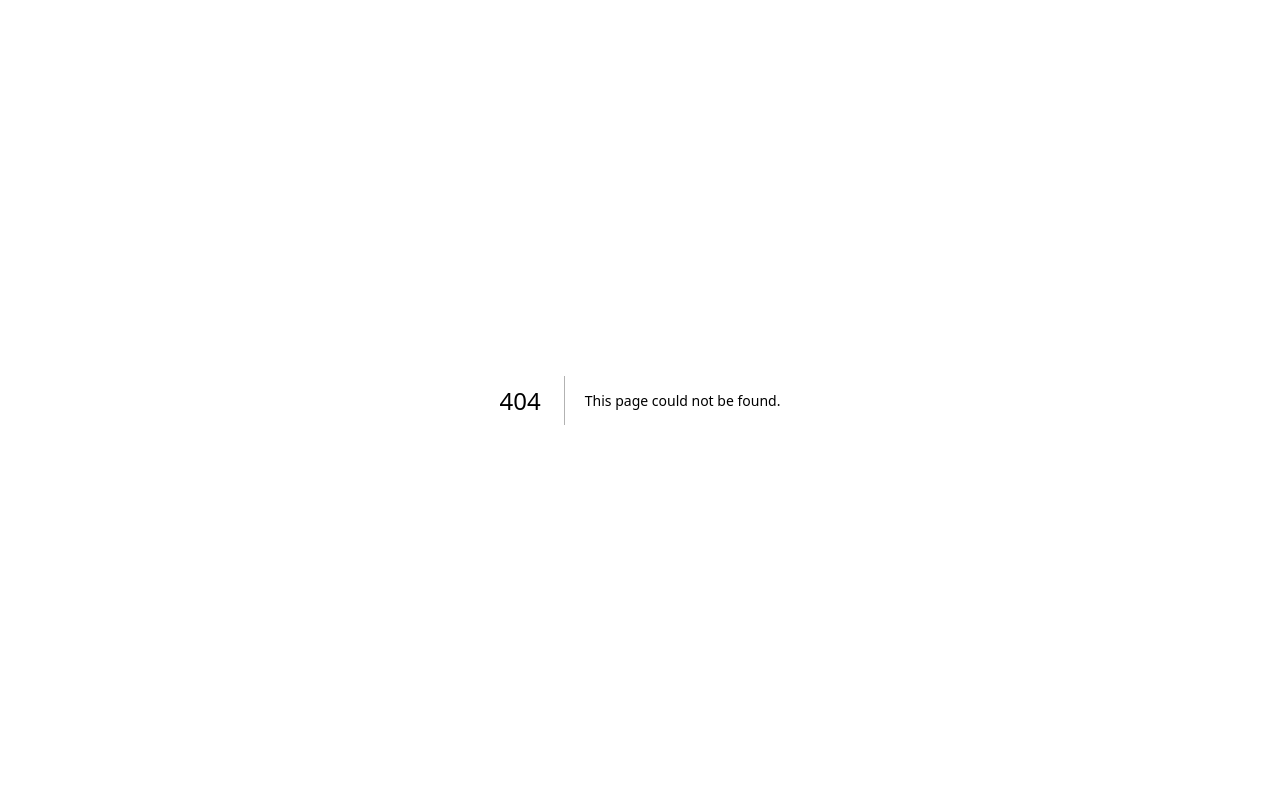
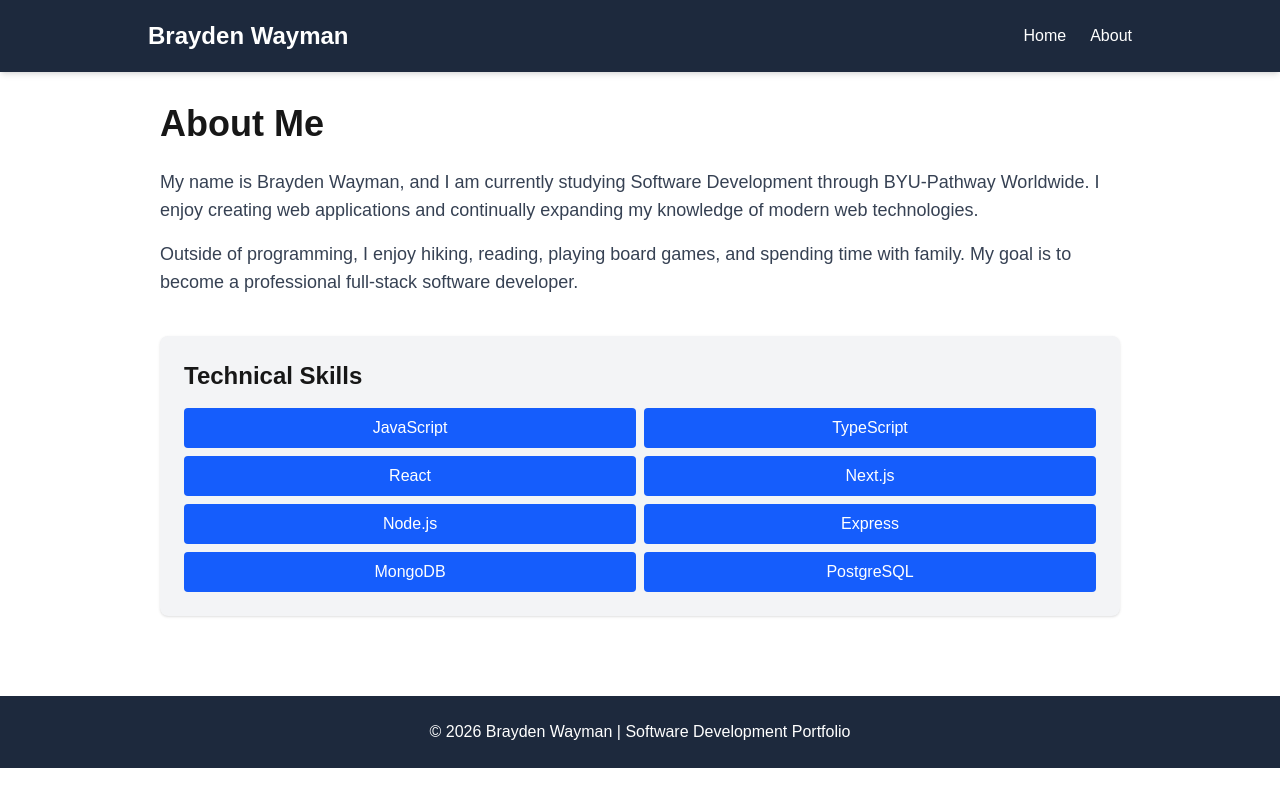
Before and after one commit to brayden0618/wdd430-portfolio, a Next.js app: page /about in a window 1280 px wide. Before the commit this address had no page. Built offline with nearby package versions, Linux system fonts and the light colour scheme.

Commit message:
First assignment

```diff
--- /dev/null
+++ b/app/about/page.tsx
@@ -0,0 +1,38 @@
+import SkillCard from "@/components/SkillCard";
+
+export default function About() {
+  return (
+    <main className="max-w-5xl mx-auto p-8">
+      <h2 className="text-4xl font-bold mb-6">
+        About Me
+      </h2>
+
+      <p className="text-lg text-gray-700 mb-4">
+        My name is Brayden Wayman, and I am currently studying Software
+        Development through BYU-Pathway Worldwide. I enjoy creating web
+        applications and continually expanding my knowledge of modern web
+        technologies.
+      </p>
+
+      <p className="text-lg text-gray-700 mb-6">
+        Outside of programming, I enjoy hiking, reading, playing board games,
+        and spending time with family. My goal is to become a professional
+        full-stack software developer.
+      </p>
+
+      <SkillCard
+        title="Technical Skills"
+        skills={[
+          "JavaScript",
+          "TypeScript",
+          "React",
+          "Next.js",
+          "Node.js",
+          "Express",
+          "MongoDB",
+          "PostgreSQL",
+        ]}
+      />
+    </main>
+  );
+}
--- /dev/null
+++ b/app/api/hello/route.ts
@@ -0,0 +1,5 @@
+export async function GET() {
+  return Response.json({
+    message: "Hello from Brayden's Next.js Portfolio!",
+  });
+}
--- a/app/layout.tsx
+++ b/app/layout.tsx
@@ -1,21 +1,7 @@
-import type { Metadata } from "next";
-import { Geist, Geist_Mono } from "next/font/google";
 import "./globals.css";
 
-const geistSans = Geist({
-  variable: "--font-geist-sans",
-  subsets: ["latin"],
-});
-
-const geistMono = Geist_Mono({
-  variable: "--font-geist-mono",
-  subsets: ["latin"],
-});
-
-export const metadata: Metadata = {
-  title: "Create Next App",
-  description: "Generated by create next app",
-};
+import Header from "@/components/Header";
+import Footer from "@/components/Footer";
 
 export default function RootLayout({
   children,
@@ -23,11 +9,14 @@ export default function RootLayout({
   children: React.ReactNode;
 }>) {
   return (
-    <html
-      lang="en"
-      className={`${geistSans.variable} ${geistMono.variable} h-full antialiased`}
-    >
-      <body className="min-h-full flex flex-col">{children}</body>
+    <html lang="en">
+      <body>
+        <Header />
+
+        {children}
+
+        <Footer />
+      </body>
     </html>
   );
 }
--- a/app/page.tsx
+++ b/app/page.tsx
@@ -1,65 +1,63 @@
-import Image from "next/image";
+import ProjectList from "@/components/ProjectList";
+
+const projects = [
+  {
+    title: "Movie Rental Tracker",
+    description:
+      "A full-stack application for managing movie rentals with user authentication and CRUD functionality. This project was built as a team final project for a software development course.",
+    technologies: [
+      "Node.js",
+      "Express",
+      "MongoDB",
+      "Passport",
+      "JWT",
+    ],
+    link: "https://github.com/jsbowen79/MovieRentalTracker",
+    //This was a team final project, that's why the link is to a different GitHub account. I was a contributor to this project, and my contributions can be seen in the commit history.
+  },
+
+  {
+    title: "Sports API",
+    description:
+      "A REST API for managing sports teams and players using MongoDB.",
+    technologies: [
+      "Node.js",
+      "MongoDB",
+      "Express",
+      "Swagger",
+    ],
+    link: "https://github.com/brayden0618/sports-API",
+  },
+
+  {
+    title: "Video Game Survey",
+    description:
+      "A website that recommends video games based on user preferences.",
+    technologies: [
+      "HTML",
+      "CSS",
+      "JavaScript",
+    ],
+    link: "https://github.com/brayden0618/myfinalproject",
+  },
+];
 
 export default function Home() {
   return (
-    <div className="flex flex-col flex-1 items-center justify-center bg-zinc-50 font-sans dark:bg-black">
-      <main className="flex flex-1 w-full max-w-3xl flex-col items-center justify-between py-32 px-16 bg-white dark:bg-black sm:items-start">
-        <Image
-          className="dark:invert"
-          src="/next.svg"
-          alt="Next.js logo"
-          width={100}
-          height={20}
-          priority
-        />
-        <div className="flex flex-col items-center gap-6 text-center sm:items-start sm:text-left">
-          <h1 className="max-w-xs text-3xl font-semibold leading-10 tracking-tight text-black dark:text-zinc-50">
-            To get started, edit the page.tsx file.
-          </h1>
-          <p className="max-w-md text-lg leading-8 text-zinc-600 dark:text-zinc-400">
-            Looking for a starting point or more instructions? Head over to{" "}
-            <a
-              href="https://vercel.com/templates?framework=next.js&utm_source=create-next-app&utm_medium=appdir-template-tw&utm_campaign=create-next-app"
-              className="font-medium text-zinc-950 dark:text-zinc-50"
-            >
-              Templates
-            </a>{" "}
-            or the{" "}
-            <a
-              href="https://nextjs.org/learn?utm_source=create-next-app&utm_medium=appdir-template-tw&utm_campaign=create-next-app"
-              className="font-medium text-zinc-950 dark:text-zinc-50"
-            >
-              Learning
-            </a>{" "}
-            center.
-          </p>
-        </div>
-        <div className="flex flex-col gap-4 text-base font-medium sm:flex-row">
-          <a
-            className="flex h-12 w-full items-center justify-center gap-2 rounded-full bg-foreground px-5 text-background transition-colors hover:bg-[#383838] dark:hover:bg-[#ccc] md:w-[158px]"
-            href="https://vercel.com/new?utm_source=create-next-app&utm_medium=appdir-template-tw&utm_campaign=create-next-app"
-            target="_blank"
-            rel="noopener noreferrer"
-          >
-            <Image
-              className="dark:invert"
-              src="/vercel.svg"
-              alt="Vercel logomark"
-              width={16}
-              height={16}
-            />
-            Deploy Now
-          </a>
-          <a
-            className="flex h-12 w-full items-center justify-center rounded-full border border-solid border-black/[.08] px-5 transition-colors hover:border-transparent hover:bg-black/[.04] dark:border-white/[.145] dark:hover:bg-[#1a1a1a] md:w-[158px]"
-            href="https://nextjs.org/docs?utm_source=create-next-app&utm_medium=appdir-template-tw&utm_campaign=create-next-app"
-            target="_blank"
-            rel="noopener noreferrer"
-          >
-            Documentation
-          </a>
-        </div>
-      </main>
-    </div>
+    <main className="max-w-5xl mx-auto p-8">
+      <section className="text-center mb-12">
+        <h1 className="text-5xl font-bold mb-4">
+          Brayden Wayman Portfolio
+        </h1>
+
+        <p className="text-lg text-gray-700">
+          Hello there! I am a Software Development student at BYU-Pathway Worldwide
+          with experience building full-stack web applications using JavaScript,
+          Node.js, Express, MongoDB, PostgreSQL, React, and I am currently learning Next.js.
+        </p>
+      </section>
+
+      <ProjectList projects={projects} />
+    </main>
   );
 }
--- /dev/null
+++ b/components/Footer.tsx
@@ -0,0 +1,12 @@
+export default function Footer() {
+  return (
+    <footer className="bg-slate-800 text-white py-6 mt-12">
+      <div className="text-center">
+        <p>
+          © {new Date().getFullYear()} Brayden Wayman | Software Development
+          Portfolio
+        </p>
+      </div>
+    </footer>
+  );
+}
--- /dev/null
+++ b/components/Header.tsx
@@ -0,0 +1,27 @@
+import Link from "next/link";
+
+export default function Header() {
+  return (
+    <header className="bg-slate-800 text-white shadow-md">
+      <div className="max-w-5xl mx-auto flex justify-between items-center p-5">
+        <h1 className="text-2xl font-bold">Brayden Wayman</h1>
+
+        <nav>
+          <ul className="flex gap-6">
+            <li>
+              <Link href="/" className="hover:text-blue-300">
+                Home
+              </Link>
+            </li>
+
+            <li>
+              <Link href="/about" className="hover:text-blue-300">
+                About
+              </Link>
+            </li>
+          </ul>
+        </nav>
+      </div>
+    </header>
+  );
+}
--- /dev/null
+++ b/components/ProjectCard.tsx
@@ -0,0 +1,36 @@
+interface ProjectCardProps {
+  title: string;
+  description: string;
+  technologies: string[];
+  link?: string;
+}
+
+export default function ProjectCard({
+  title,
+  description,
+  technologies,
+  link,
+}: ProjectCardProps) {
+  return (
+    <article className="bg-white shadow-lg rounded-lg p-6 border-l-4 border-blue-600">
+      <h3 className="text-2xl font-bold mb-3">{title}</h3>
+
+      <p className="mb-4 text-gray-700">{description}</p>
+
+      <p className="text-sm text-gray-600">
+        <strong>Technologies:</strong> {technologies.join(", ")}
+      </p>
+
+      {link && (
+        <a
+          href={link}
+          target="_blank"
+          rel="noopener noreferrer"
+          className="text-blue-600 hover:underline mt-4 inline-block"
+        >
+          View Project
+        </a>
+      )}
+    </article>
+  );
+}
--- /dev/null
+++ b/components/ProjectList.tsx
@@ -0,0 +1,22 @@
+import ProjectCard from "./ProjectCard";
+
+interface Project {
+  title: string;
+  description: string;
+  technologies: string[];
+  link?: string;
+}
+
+interface ProjectListProps {
+  projects: Project[];
+}
+
+export default function ProjectList({ projects }: ProjectListProps) {
+  return (
+    <section className="grid md:grid-cols-2 gap-6">
+      {projects.map((project) => (
+        <ProjectCard key={project.title} {...project} />
+      ))}
+    </section>
+  );
+}
--- /dev/null
+++ b/components/SkillCard.tsx
@@ -0,0 +1,26 @@
+interface SkillCardProps {
+  title: string;
+  skills: string[];
+}
+
+export default function SkillCard({
+  title,
+  skills,
+}: SkillCardProps) {
+  return (
+    <section className="mt-10 bg-gray-100 p-6 rounded-lg shadow">
+      <h3 className="text-2xl font-bold mb-4">{title}</h3>
+
+      <ul className="grid grid-cols-2 gap-2">
+        {skills.map((skill) => (
+          <li
+            key={skill}
+            className="bg-blue-600 text-white rounded p-2 text-center"
+          >
+            {skill}
+          </li>
+        ))}
+      </ul>
+    </section>
+  );
+}
```
